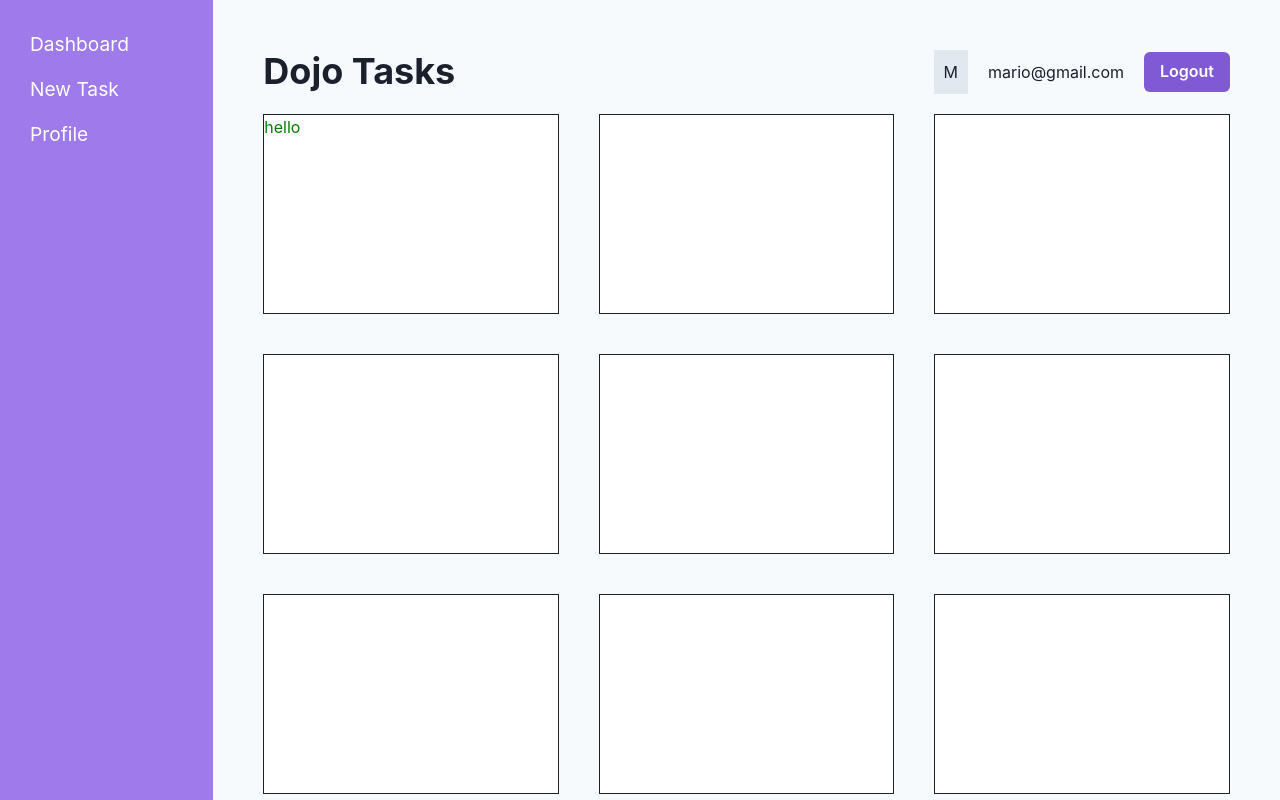
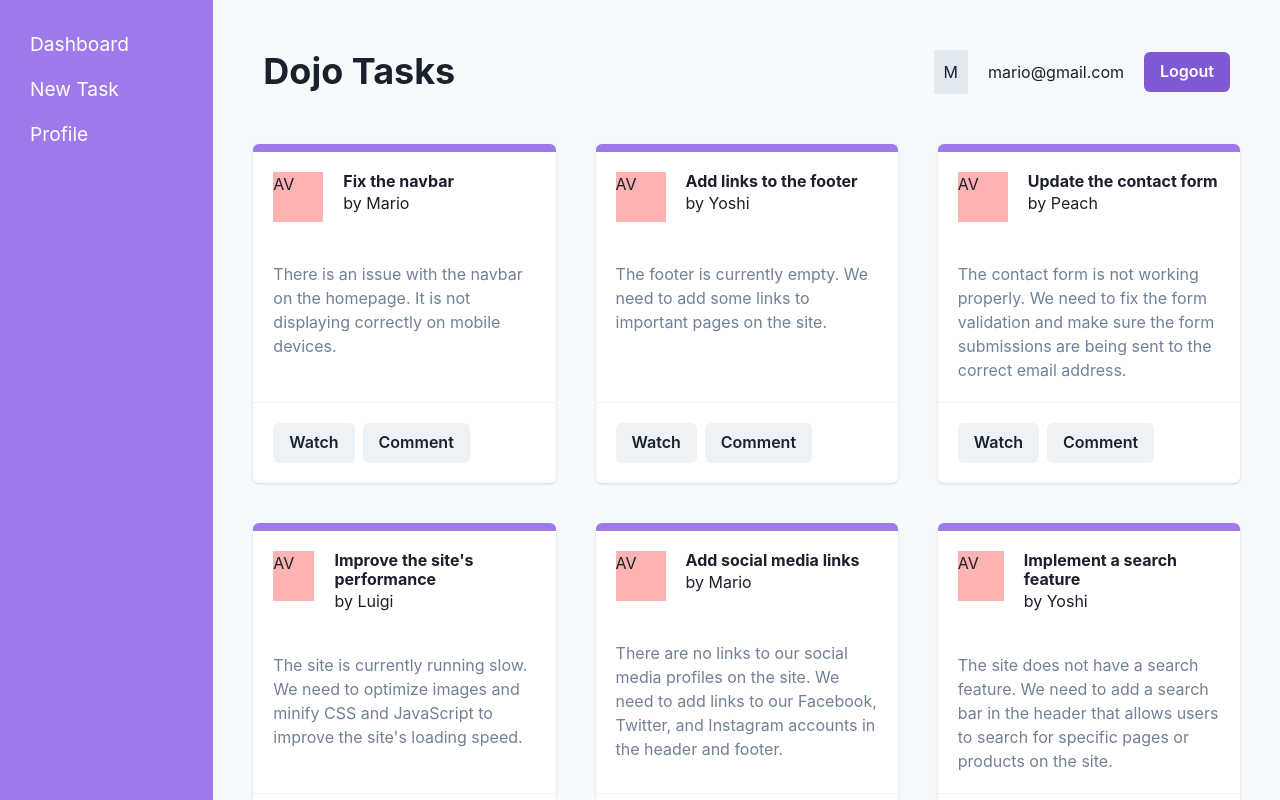
Before and after one commit to internetdrew/learning-chakra, a React (Vite) app: page / in a window 1280 px wide. Shown: the top 800 px of the page. Built offline with nearby package versions, Linux system fonts and the light colour scheme; data requests are answered from the project's data file.

Commit message:
add cards to dashboard ui

```diff
--- a/src/App.jsx
+++ b/src/App.jsx
@@ -7,11 +7,12 @@
 } from 'react-router-dom';
 import { Create, Dashboard, Profile } from './pages';
 import RootLayout from './layouts/RootLayout';
+import { tasksLoader } from './pages/Dashboard';
 
 const router = createBrowserRouter(
   createRoutesFromElements(
     <Route path='/' element={<RootLayout />}>
-      <Route index element={<Dashboard />} />
+      <Route index element={<Dashboard />} loader={tasksLoader} />
       <Route path='create' element={<Create />} />
       <Route path='profile' element={<Profile />} />
     </Route>
--- a/src/components/Navbar.jsx
+++ b/src/components/Navbar.jsx
@@ -10,7 +10,7 @@
 
 const Navbar = () => {
   return (
-    <Flex as={'nav'} p='10px' alignItems={'center'} gap='10px'>
+    <Flex as={'nav'} p='10px' alignItems={'center'} gap='10px' mb={'40px'}>
       <Heading as={'h1'}>Dojo Tasks</Heading>
       <Spacer />
 
--- a/src/pages/Dashboard.jsx
+++ b/src/pages/Dashboard.jsx
@@ -1,27 +1,61 @@
-import { Box, SimpleGrid, Text } from '@chakra-ui/react';
+import {
+  Box,
+  Card,
+  CardBody,
+  CardHeader,
+  CardFooter,
+  SimpleGrid,
+  Text,
+  Flex,
+  Heading,
+  HStack,
+  Button,
+  Divider,
+} from '@chakra-ui/react';
 import React from 'react';
+import { useLoaderData } from 'react-router-dom';
 
 const Dashboard = () => {
+  const tasks = useLoaderData();
+
   return (
-    <SimpleGrid p='10px' spacing={10} minChildWidth='250px'>
-      <Box bg='white' h='200px' border={'1px solid'}>
-        <Text color={{ base: 'pink', md: 'blue', lg: 'green' }}>hello</Text>
-      </Box>
-      <Box bg='white' h='200px' border={'1px solid'}></Box>
-      <Box bg='white' h='200px' border={'1px solid'}></Box>
-      <Box bg='white' h='200px' border={'1px solid'}></Box>
-
-      <Box bg='white' h='200px' border={'1px solid'}></Box>
-      <Box bg='white' h='200px' border={'1px solid'}></Box>
-      <Box bg='white' h='200px' border={'1px solid'}></Box>
-      <Box bg='white' h='200px' border={'1px solid'}></Box>
-
-      <Box bg='white' h='200px' border={'1px solid'}></Box>
-      <Box bg='white' h='200px' border={'1px solid'}></Box>
-      <Box bg='white' h='200px' border={'1px solid'}></Box>
-      <Box bg='white' h='200px' border={'1px solid'}></Box>
+    <SimpleGrid spacing={10} minChildWidth='300px'>
+      {tasks
+        ? tasks.map(task => (
+            <Card key={task.id} borderTop='8px' borderColor={'purple.400'}>
+              <CardHeader>
+                <Flex gap={5}>
+                  <Box h='50px' w='50px' bg={'red.200'}>
+                    AV
+                  </Box>
+                  <Box>
+                    <Heading as={'h3'} size='sm'>
+                      {task.title}
+                    </Heading>
+                    <Text>by {task.author}</Text>
+                  </Box>
+                </Flex>
+              </CardHeader>
+              <CardBody color={'gray.500'}>
+                <Text>{task.description}</Text>
+              </CardBody>
+              <Divider borderColor={'gray.200'} />
+              <CardFooter>
+                <HStack>
+                  <Button>Watch</Button>
+                  <Button>Comment</Button>
+                </HStack>
+              </CardFooter>
+            </Card>
+          ))
+        : null}
     </SimpleGrid>
   );
 };
 
 export default Dashboard;
+
+export const tasksLoader = async () => {
+  const res = await fetch('http://localhost:3000/tasks');
+  return res.json();
+};
```
